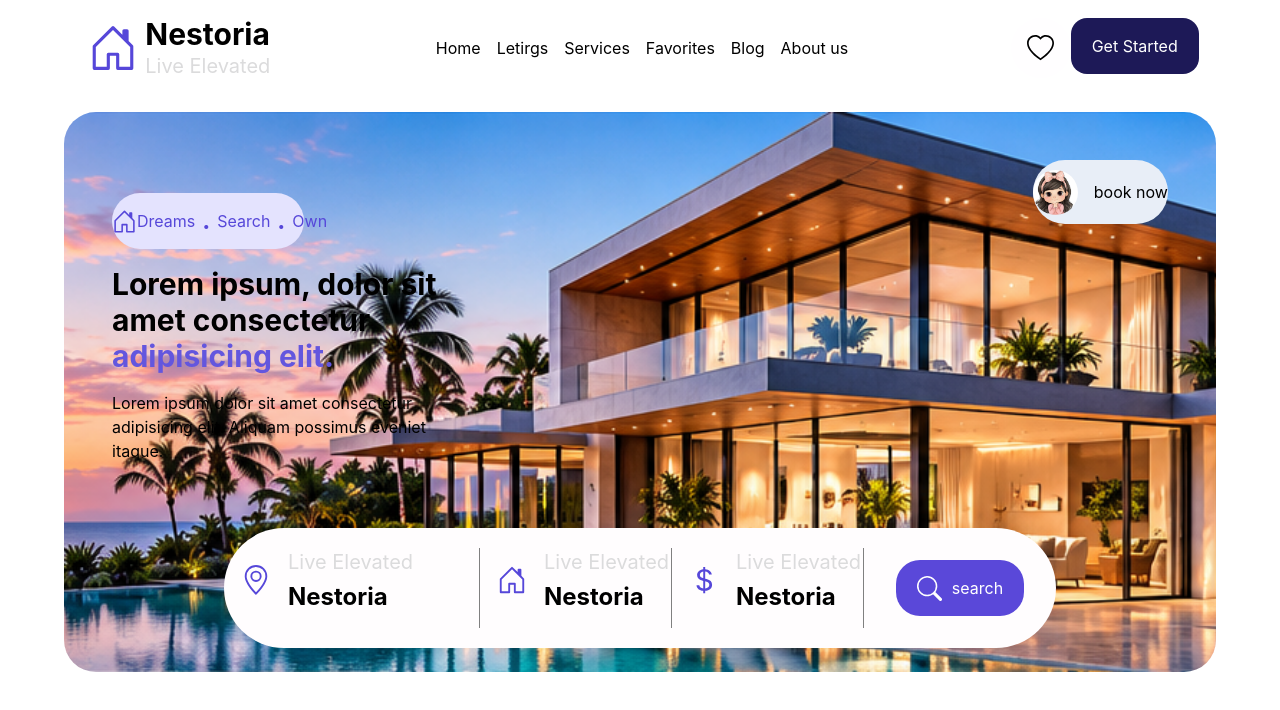
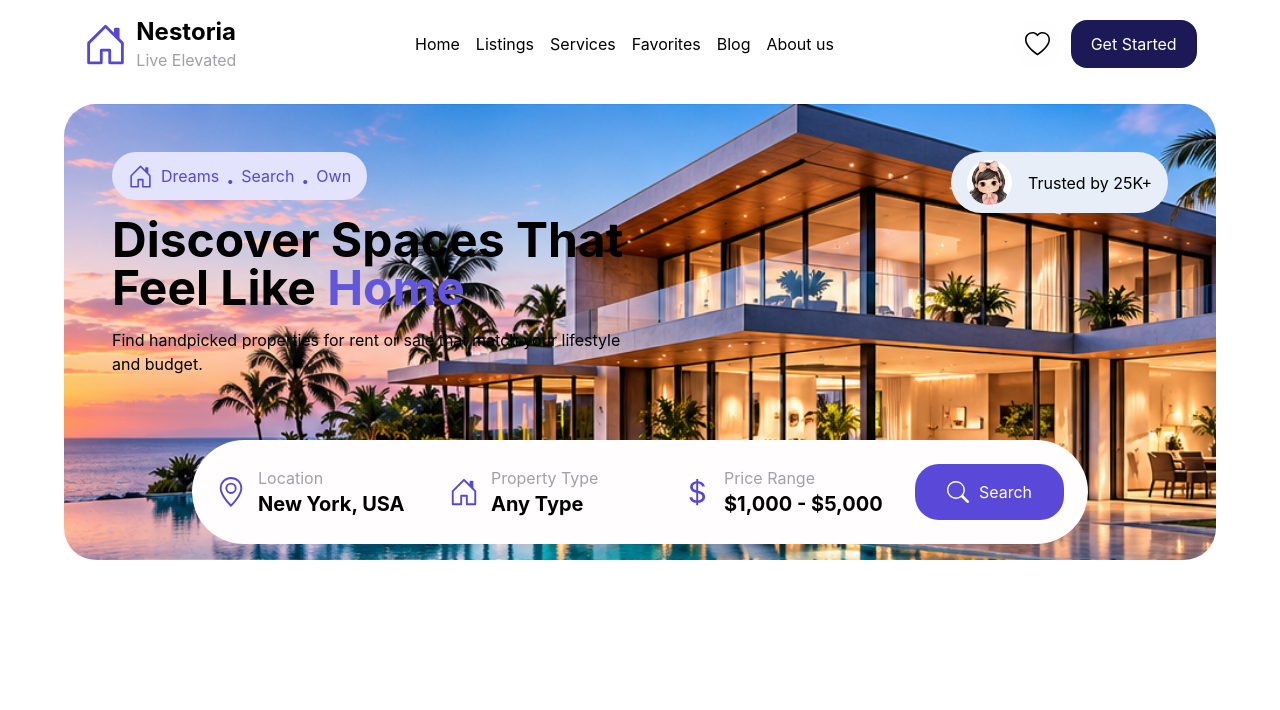
Before and after one commit to Yassine-Belbaz/Yassine-Belbaz, a website: page index.html in a window 1280 px wide. Drawn offline with Linux system fonts and the light colour scheme.

Commit message:
last commit

```diff
--- a/index.html
+++ b/index.html
@@ -7,13 +7,13 @@
     <link href="./public/css/output.css" rel="stylesheet" />
   </head>
   <body>
-<header class="pt-[1rem] flex justify-around items-center">
-      <div class="flex w-[15vw] h-[8vh]">
-        <div class="flex justify-center items-center w-[5vw] h-[8vh]">
+ <header class="pt-[1rem] flex flex-wrap justify-around items-center gap-3">
+      <div class="flex">
+        <div class="flex justify-center items-center pr-2">
           <svg
             xmlns="http://www.w3.org/2000/svg"
-            width="50"
-            height="50"
+            width="45"
+            height="45"
             fill="currentColor"
             class="bi bi-house-door text-[#5647d9]"
             viewBox="0 0 16 16"
@@ -24,26 +24,26 @@
           </svg>
         </div>
         <div class="flex flex-col">
-          <h1 class="font-bold text-3xl">Nestoria</h1>
-          <p class="text-[#dbdbdc] text-xl pb-[5px]">Live Elevated</p>
+          <h1 class="font-bold text-2xl">Nestoria</h1>
+          <p class="text-[#a0a0a5]">Live Elevated</p>
         </div>
       </div>
-      <div class="flex gap-[1rem]">
-        <a href="">Home</a>
-        <a href="">Letirgs</a>
-        <a href="">Services</a>
-        <a href="">Favorites</a>
-        <a href="">Blog</a>
-        <a href="">About us</a>
+      <div class="flex gap-[1rem] w-full justify-center order-last md:w-auto md:order-none">
+        <a href="#">Home</a>
+        <a href="#">Listings</a>
+        <a href="#">Services</a>
+        <a href="#">Favorites</a>
+        <a href="#">Blog</a>
+        <a href="#">About us</a>
       </div>
-      <div class="flex">
+      <div class="flex items-center gap-2">
         <div
-          class="flex items-center justify-center w-[60px] h-[60px] bg-[#fffeff] rounded-[50%]"
+          class="flex items-center justify-center w-[50px] h-[50px] bg-[#fffeff] rounded-[50%]"
         >
           <svg
             xmlns="http://www.w3.org/2000/svg"
-            width="27"
-            height="27"
+            width="25"
+            height="25"
             fill="currentColor"
             class="bi bi-heart"
             viewBox="0 0 16 16"
@@ -54,24 +54,22 @@
           </svg>
         </div>
         <div
-          class="w-[10vw] h-[7vh] bg-[#1d1957] flex items-center justify-center rounded-[1rem]"
+          class="px-5 py-3 bg-[#1d1957] flex items-center justify-center rounded-[1rem]"
         >
           <p class="text-white">Get Started</p>
         </div>
       </div>
     </header>
     <main>
-      <section class="pt-[2rem] flex justify-center items-center">
+      <section class="pt-[2rem] px-[1rem] flex justify-center items-center">
         <div
-          class="w-[90vw] h-[70vh] bg-amber-900 rounded-[2rem] bg-center bg-cover bg-no-repeat"
+          class="w-[90vw] bg-amber-900 rounded-[2rem] bg-center bg-cover bg-no-repeat"
           style="background-image: url(./public/images/vila.png)"
         >
-          <div class="flex gap-[35rem] p-[3rem]">
+          <div class="flex flex-col gap-5 p-[1.5rem] md:flex-row md:justify-between md:p-[3rem]">
+            <div class="flex flex-col gap-4 md:w-[40vw]">
               <div
-              class="flex flex-col justify-evenly pt-[1rem] w-[40vw] h-[40vh]"
-            >
-              <div
-                class="flex items-center justify-around w-[15vw] h-[7vh] bg-[#e4e3fe] rounded-[2rem]"
+                class="flex items-center gap-2 w-fit px-4 py-2 bg-[#e4e3fe] rounded-[2rem]"
               >
                 <div>
                   <svg
@@ -96,35 +94,29 @@
                 </div>
               </div>
               <div>
-                <p class="text-3xl font-bold">
-                  Lorem ipsum, dolor sit amet consectetur
-                  <span class="text-3xl font-bold text-[#6356de]"
-                    >adipisicing elit.</span
-                  >
+                <p class="text-3xl md:text-5xl font-bold">
+                  Discover Spaces That Feel Like
+                  <span class="text-[#6356de]">Home</span>
                 </p>
               </div>
               <div>
                 <p>
-                  Lorem ipsum dolor sit amet consectetur adipisicing elit.
-                  Aliquam possimus eveniet itaque.
+                  Find handpicked properties for rent or sale that match your
+                  lifestyle and budget.
                 </p>
               </div>
             </div>
-            <div class="flex items-center justify-center gap-[1rem] w-[15vw] h-[8vh] bg-[#e8eef7] rounded-[2rem]">
+            <div class="flex items-center gap-[1rem] w-fit h-fit px-4 py-2 bg-[#e8eef7] rounded-[2rem]">
               <img src="./public/images/images.jpg" class="w-[45px] h-[45px] rounded-[50%]" alt="">
-              <h1>book now</h1>
+              <p>Trusted by 25K+</p>
             </div>
           </div>
-          <div class="flex items-center justify-center pb-[10px]">
+          <div class="flex items-center justify-center p-[1rem]">
             <div
-              class="flex items-center justify-center rounded-[4rem] w-[65vw] h-[15vh] bg-[#fffdfe]"
+              class="rounded-[2rem] w-full p-[1.5rem] bg-[#fffdfe] md:w-[80%] md:rounded-[4rem]"
             >
-              <div class="flex rounded-[4rem] w-[65vw] h-[10vh]">
-                <div class="w-[20vw] h-[10vh]" style="border-right: 1px solid grey;">
-                  <div class="flex w-[15vw] h-[8vh]">
-                    <div
-                      class="flex justify-center items-center w-[5vw] h-[8vh]"
-                    >
+              <div class="flex flex-col gap-4 md:flex-row md:items-center">
+                <div class="flex items-center gap-3 md:flex-1">
                   <svg
                     xmlns="http://www.w3.org/2000/svg"
                     width="30"
@@ -140,20 +132,12 @@
                       d="M8 8a2 2 0 1 1 0-4 2 2 0 0 1 0 4m0 1a3 3 0 1 0 0-6 3 3 0 0 0 0 6"
                     />
                   </svg>
-                    </div>
                   <div class="flex flex-col">
-                      <p class="text-[#dbdbdc] text-xl pb-[5px]">
-                        Live Elevated
-                      </p>
-                      <h1 class="font-bold text-2xl">Nestoria</h1>
+                    <p class="text-[#a0a0a5]">Location</p>
+                    <h1 class="font-bold text-xl">New York, USA</h1>
                   </div>
                 </div>
-                </div>
-                <div class="w-[15vw] h-[10vh]" style="border-right: 1px solid grey;">
-                  <div class="flex w-[15vw] h-[8vh]">
-                    <div
-                      class="flex justify-center items-center w-[5vw] h-[8vh]"
-                    >
+                <div class="flex items-center gap-3 md:flex-1">
                   <svg
                     xmlns="http://www.w3.org/2000/svg"
                     width="30"
@@ -166,20 +150,12 @@
                       d="M8.354 1.146a.5.5 0 0 0-.708 0l-6 6A.5.5 0 0 0 1.5 7.5v7a.5.5 0 0 0 .5.5h4.5a.5.5 0 0 0 .5-.5v-4h2v4a.5.5 0 0 0 .5.5H14a.5.5 0 0 0 .5-.5v-7a.5.5 0 0 0-.146-.354L13 5.793V2.5a.5.5 0 0 0-.5-.5h-1a.5.5 0 0 0-.5.5v1.293zM2.5 14V7.707l5.5-5.5 5.5 5.5V14H10v-4a.5.5 0 0 0-.5-.5h-3a.5.5 0 0 0-.5.5v4z"
                     />
                   </svg>
-                    </div>
                   <div class="flex flex-col">
-                      <p class="text-[#dbdbdc] text-xl pb-[5px]">
-                        Live Elevated
-                      </p>
-                      <h1 class="font-bold text-2xl">Nestoria</h1>
+                    <p class="text-[#a0a0a5]">Property Type</p>
+                    <h1 class="font-bold text-xl">Any Type</h1>
                   </div>
                 </div>
-                </div>
-                <div class="w-[15vw] h-[10vh]" style="border-right: 1px solid grey;">
-                  <div class="flex w-[15vw] h-[8vh]">
-                    <div
-                      class="flex justify-center items-center w-[5vw] h-[8vh]"
-                    >
+                <div class="flex items-center gap-3 md:flex-1">
                   <svg
                     xmlns="http://www.w3.org/2000/svg"
                     width="30"
@@ -192,26 +168,18 @@
                       d="M4 10.781c.148 1.667 1.513 2.85 3.591 3.003V15h1.043v-1.216c2.27-.179 3.678-1.438 3.678-3.3 0-1.59-.947-2.51-2.956-3.028l-.722-.187V3.467c1.122.11 1.879.714 2.07 1.616h1.47c-.166-1.6-1.54-2.748-3.54-2.875V1H7.591v1.233c-1.939.23-3.27 1.472-3.27 3.156 0 1.454.966 2.483 2.661 2.917l.61.162v4.031c-1.149-.17-1.94-.8-2.131-1.718zm3.391-3.836c-1.043-.263-1.6-.825-1.6-1.616 0-.944.704-1.641 1.8-1.828v3.495l-.2-.05zm1.591 1.872c1.287.323 1.852.859 1.852 1.769 0 1.097-.826 1.828-2.2 1.939V8.73z"
                     />
                   </svg>
-                    </div>
                   <div class="flex flex-col">
-                      <p class="text-[#dbdbdc] text-xl pb-[5px]">
-                        Live Elevated
-                      </p>
-                      <h1 class="font-bold text-2xl">Nestoria</h1>
-                    </div>
+                    <p class="text-[#a0a0a5]">Price Range</p>
+                    <h1 class="font-bold text-xl">$1,000 - $5,000</h1>
                   </div>
                 </div>
                 <div
-                  class="flex items-center justify-center w-[15vw] h-[10vh]"
+                  class="px-8 py-4 bg-[#5a48d9] rounded-[1.5rem] flex items-center justify-center gap-[10px]"
                 >
-                  <div
-                    class="w-[10vw] h-[7vh] bg-[#5a48d9] rounded-[1.5rem] flex items-center justify-center gap-[10px]"
-                  >
-                    <div>
                   <svg
                     xmlns="http://www.w3.org/2000/svg"
-                        width="25"
-                        height="25"
+                    width="22"
+                    height="22"
                     fill="currentColor"
                     class="bi bi-search text-white"
                     viewBox="0 0 16 16"
@@ -220,12 +188,7 @@
                       d="M11.742 10.344a6.5 6.5 0 1 0-1.397 1.398h-.001q.044.06.098.115l3.85 3.85a1 1 0 0 0 1.415-1.414l-3.85-3.85a1 1 0 0 0-.115-.1zM12 6.5a5.5 5.5 0 1 1-11 0 5.5 5.5 0 0 1 11 0"
                     />
                   </svg>
-                    </div>
-                    <div>
-                      <p class="text-white">search</p>
-                    </div>
-
-                  </div>
+                  <p class="text-white">Search</p>
                 </div>
               </div>
             </div>
```
Lines whose indentation alone changed are shown as unchanged.
